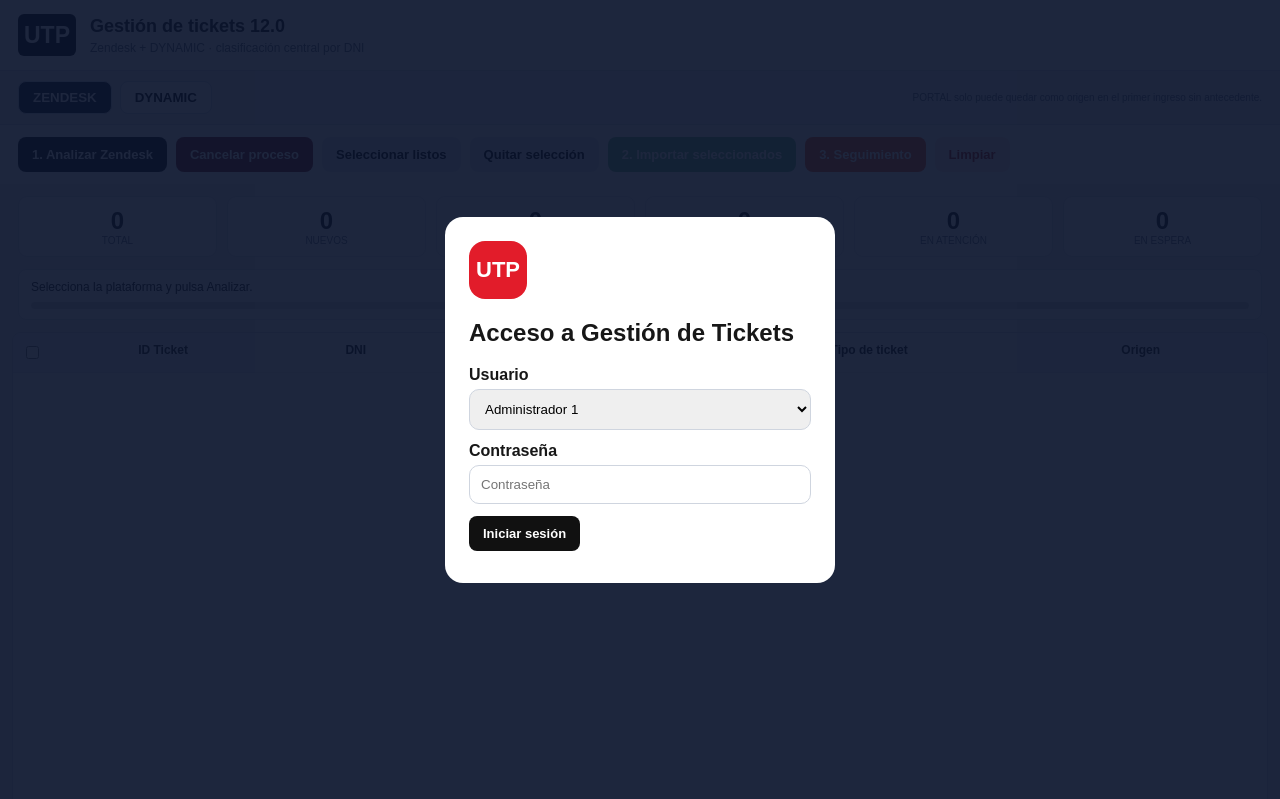
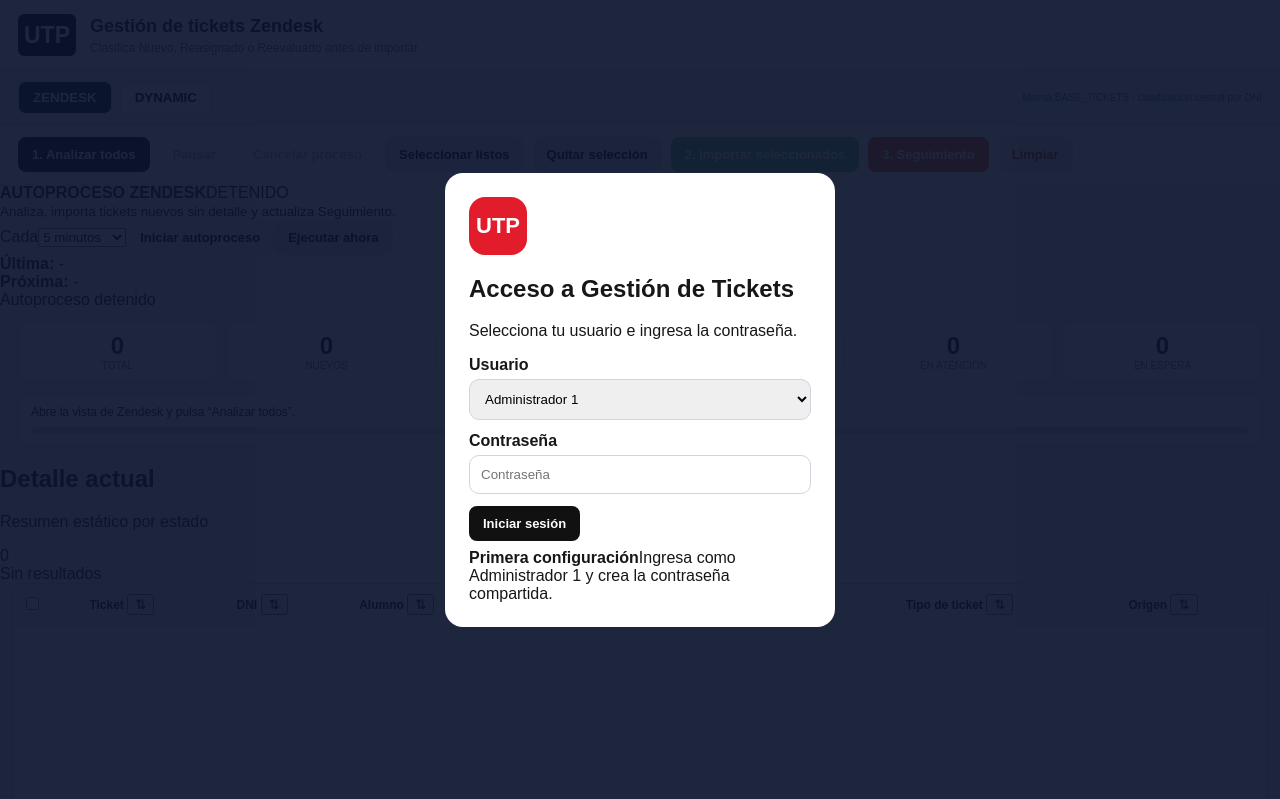
Before and after one commit to Yoormar/Create-Repository, a browser extension: page UTP_TICKETS_v12_0_ENTERPRISE/full.html in a window 1280 px wide. Shown: the top 799 px of the page. Drawn offline with Linux system fonts and the light colour scheme.

Commit message:
V12 FINAL: pantalla completa Enterprise

```diff
--- a/UTP_TICKETS_v12_0_ENTERPRISE/full.html
+++ b/UTP_TICKETS_v12_0_ENTERPRISE/full.html
@@ -1,10 +1,13 @@
 <!doctype html><html lang="es"><head><meta charset="utf-8"><meta name="viewport" content="width=device-width,initial-scale=1"><link rel="stylesheet" href="styles.css"><title>UTP Tickets 12</title></head><body class="full">
-<div id="authOverlay" class="authOverlay"><section class="authCard"><div class="authBrand">UTP</div><h2>Acceso a Gestión de Tickets</h2><label>Usuario<select id="authUser"><option value="ADMIN1">Administrador 1</option><option value="ADMIN2">Administrador 2</option><option value="INVITADO1">Invitado 1</option><option value="INVITADO2">Invitado 2</option></select></label><label>Contraseña<input id="authPassword" type="password" placeholder="Contraseña"></label><button id="authLogin" class="btn primary">Iniciar sesión</button><div id="authError" class="authError"></div></section></div>
-<header><div class="brand">UTP</div><div><h1>Gestión de tickets 12.0</h1><div class="sub">Zendesk + DYNAMIC · clasificación central por DNI</div></div></header>
-<section id="userBar" class="userBar hidden"><div><b id="sessionName">-</b><span id="sessionRole">-</span></div><button id="logout" class="miniBtn">Cerrar sesión</button></section>
-<nav class="platforms"><button id="tabZendesk" class="platform active">ZENDESK</button><button id="tabDynamic" class="platform">DYNAMIC</button><span id="platformNote">PORTAL solo puede quedar como origen en el primer ingreso sin antecedente.</span></nav>
-<div class="actions"><button id="analyze" class="btn primary">1. Analizar Zendesk</button><button id="cancelProcess" class="btn cancel">Cancelar proceso</button><button id="selectReady" class="btn secondary">Seleccionar listos</button><button id="clearSel" class="btn secondary">Quitar selección</button><button id="import" class="btn success">2. Importar seleccionados</button><button id="followup" class="btn passion">3. Seguimiento</button><button id="clear" class="btn danger">Limpiar</button></div>
+<div id="authOverlay" class="authOverlay"><section class="authCard"><div class="authBrand">UTP</div><h2>Acceso a Gestión de Tickets</h2><p id="authHelp">Selecciona tu usuario e ingresa la contraseña.</p><label>Usuario<select id="authUser"><option value="ADMIN1">Administrador 1</option><option value="ADMIN2">Administrador 2</option><option value="INVITADO1">Invitado 1</option><option value="INVITADO2">Invitado 2</option></select></label><label>Contraseña<input id="authPassword" type="password" autocomplete="current-password" placeholder="Contraseña"></label><button id="authLogin" class="btn primary">Iniciar sesión</button><div id="authError" class="authError"></div><div id="firstSetup" class="firstSetup"><strong>Primera configuración</strong><span>Ingresa como Administrador 1 y crea la contraseña compartida.</span></div></section></div>
+<header><div class="brand">UTP</div><div><h1 id="mainTitle">Gestión de tickets Zendesk</h1><div id="mainSubtitle" class="sub">Clasifica Nuevo, Reasignado o Reevaluado antes de importar.</div></div></header>
+<section id="userBar" class="userBar hidden"><div><b id="sessionName">-</b><span id="sessionRole">-</span></div><div class="userActions"><button id="changePassword" class="miniBtn">Cambiar contraseña</button><button id="logout" class="miniBtn dangerMini">Cerrar sesión</button></div></section>
+<div id="passwordModal" class="passwordModal hidden"><section class="passwordCard"><h3>Cambiar contraseña compartida</h3><label>Nueva contraseña<input id="newPassword" type="password" minlength="6"></label><label>Confirmar contraseña<input id="confirmPassword" type="password" minlength="6"></label><div id="passwordError" class="authError"></div><div class="passwordButtons"><button id="savePassword" class="btn primary">Guardar</button><button id="cancelPassword" class="btn secondary">Cancelar</button></div></section></div>
+<nav class="platforms"><button id="tabZendesk" class="platform active">ZENDESK</button><button id="tabDynamic" class="platform">DYNAMIC</button><span id="platformNote">Misma BASE_TICKETS · clasificación central por DNI</span></nav>
+<div class="actions"><button id="analyze" class="btn primary">1. Analizar todos</button><button id="pause" class="btn warning" disabled>Pausar</button><button id="cancelProcess" class="btn cancelProcess" disabled>Cancelar proceso</button><button id="selectReady" class="btn secondary">Seleccionar listos</button><button id="clearSel" class="btn secondary">Quitar selección</button><button id="import" class="btn success">2. Importar seleccionados</button><button id="followup" class="btn passion">3. Seguimiento</button><button id="clear" class="btn danger">Limpiar</button></div>
+<section id="autoPanel" class="autoPanel"><div class="autoTitle"><div><strong>AUTOPROCESO ZENDESK</strong><span id="autoBadge" class="autoBadge off">DETENIDO</span></div><small>Analiza, importa tickets nuevos sin detalle y actualiza Seguimiento.</small></div><label class="autoControl">Cada<select id="autoInterval"><option value="1">1 minuto</option><option value="5" selected>5 minutos</option><option value="10">10 minutos</option><option value="15">15 minutos</option><option value="30">30 minutos</option><option value="60">60 minutos</option></select></label><button id="autoToggle" class="btn autoStart">Iniciar autoproceso</button><button id="autoNow" class="btn secondary">Ejecutar ahora</button><div class="autoInfo"><div><b>Última:</b> <span id="autoLast">-</span></div><div><b>Próxima:</b> <span id="autoNext">-</span></div><div id="autoResult">Autoproceso detenido</div></div></section>
 <div class="stats"><div class="card"><div id="total" class="n">0</div><div class="l">TOTAL</div></div><div class="card"><div id="new" class="n">0</div><div class="l">NUEVOS</div></div><div class="card"><div id="reassigned" class="n">0</div><div class="l">REASIGNADOS</div></div><div class="card"><div id="reevaluated" class="n">0</div><div class="l">REEVALUADOS</div></div><div class="card"><div id="attention" class="n">0</div><div class="l">EN ATENCIÓN</div></div><div class="card"><div id="waiting" class="n">0</div><div class="l">EN ESPERA</div></div></div>
-<div class="status"><div id="message">Selecciona la plataforma y pulsa Analizar.</div><div class="progress"><div id="bar" class="bar"></div></div></div>
-<div id="tableWrap" class="tableWrap"><table><thead><tr><th><input id="master" type="checkbox"></th><th>ID Ticket</th><th>DNI</th><th>Alumno</th><th>Fuente</th><th>Tipo de ticket</th><th>Origen</th><th>Estado</th></tr></thead><tbody id="rows"></tbody></table></div>
-<script src="ui_v12.js"></script></body></html>
+<div class="status"><div id="message">Abre la vista de Zendesk y pulsa “Analizar todos”.</div><div class="progress"><div id="bar" class="bar"></div></div></div>
+<section class="detailSummary"><div class="detailSummaryHeader"><div><h2>Detalle actual</h2><p>Resumen estático por estado</p></div><span id="detailGroupsTotal">0</span></div><div id="detailGroups" class="detailGroups"><div class="detailEmpty">Sin resultados</div></div></section>
+<div id="tableWrap" class="tableWrap"><table><thead><tr><th class="col-check"><input id="master" type="checkbox"></th><th class="col-ticket"><div class="head">Ticket <button class="sort" data-sort="ticket">⇅</button></div></th><th class="col-dni"><div class="head">DNI <button class="sort" data-sort="dni">⇅</button></div></th><th class="col-alumno"><div class="head">Alumno <button class="sort" data-sort="alumno">⇅</button></div></th><th class="col-registro"><div class="head">Registro <button class="sort" data-sort="registro">⇅</button></div></th><th class="col-fecha-inicio"><div class="head">Fecha inicio <button class="sort" data-sort="fechaInicio">⇅</button></div></th><th class="col-type"><div class="head">Tipo de ticket <button class="sort" data-sort="tipo">⇅</button></div></th><th class="col-origin"><div class="head">Origen <button class="sort" data-sort="origen">⇅</button></div></th><th class="col-status"><div class="head">Estado <button class="sort" data-sort="estado">⇅</button></div></th><th class="col-open"></th></tr></thead><tbody id="rows"></tbody></table></div>
+<div id="interactionNote" class="interaction-note">Actualización automática cada 20 segundos</div><script src="ui_v12.js"></script></body></html>
```
